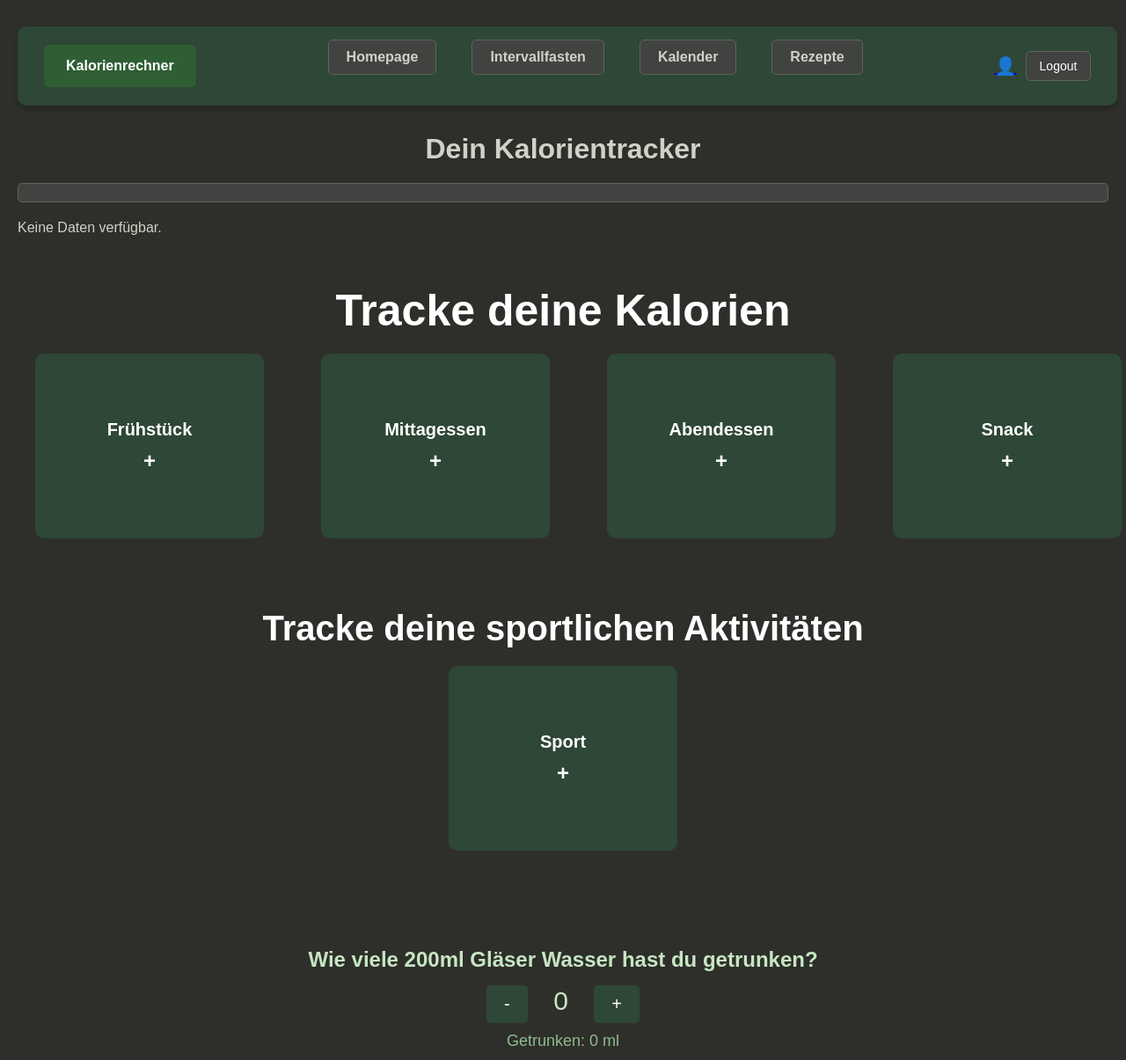
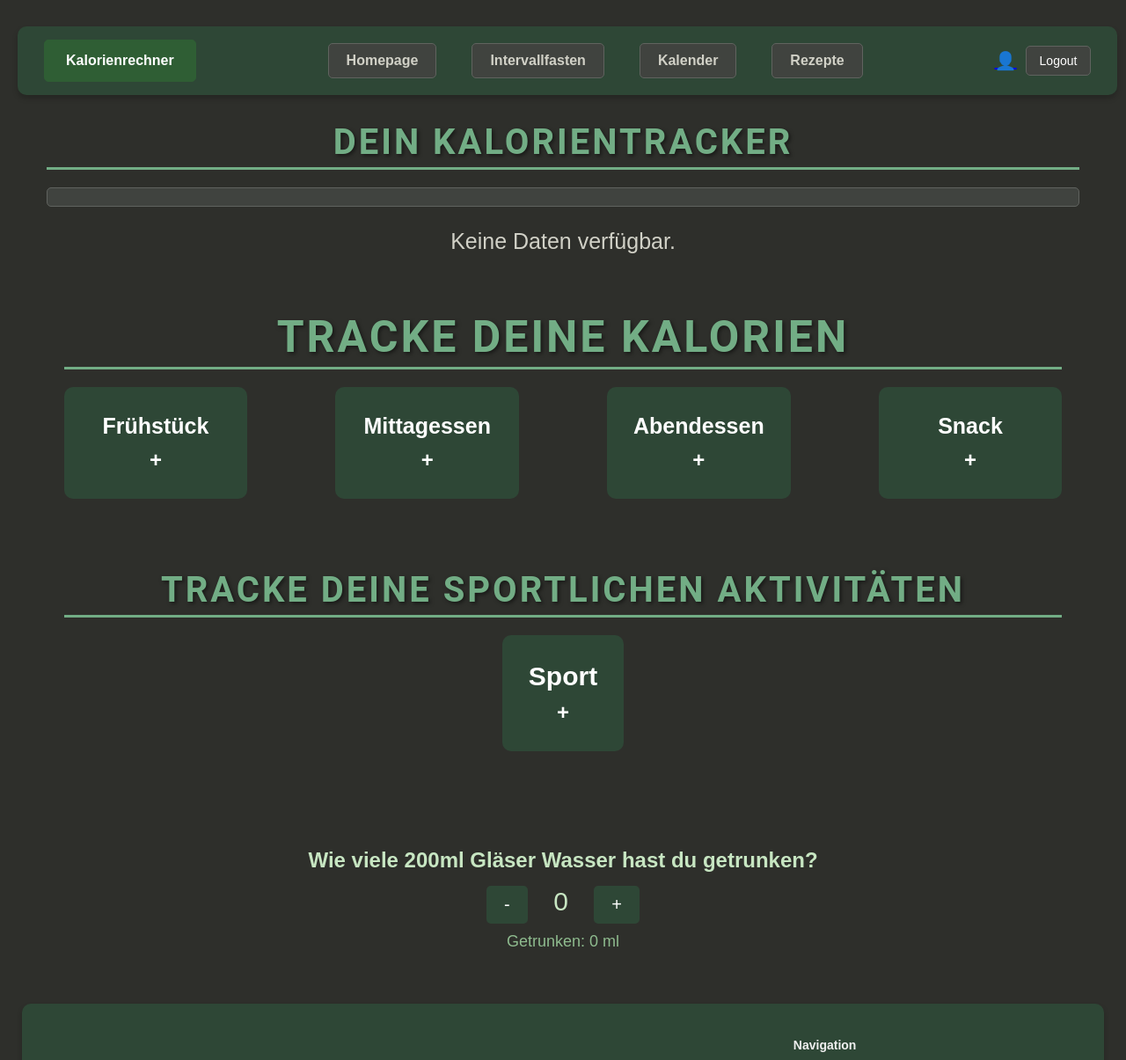
Before and after one commit to markus-schaaf/webproject, a Django app: page /trackerapp/ in a window 1280 px wide. Shown: the top 1205 px of the page at 88% size. Run offline with Django 5.2, Linux system fonts and the light colour scheme; a user stored in the database is signed in; data comes from the database, SQL or seed files in the repository.

Commit message:
Optik trackerapp

```diff
--- a/trackerapp/templates/Trackerapp.html
+++ b/trackerapp/templates/Trackerapp.html
@@ -9,81 +9,104 @@
         background-color: #2e2f2b;
         color: #d1d1c7;
         margin: 0;
-        padding: 20px;
         display: flex;
         flex-direction: column;
         align-items: center;
+        justify-content: center;
     }
 
     h1 {
-        text-align: center;
-        margin-bottom: 20px;
+        font-family: 'Roboto', sans-serif;
+        font-size: 2.5rem;
+        font-weight: 700;
+        color: #72ad85;
+        text-transform: uppercase;
+        letter-spacing: 3px;
+        text-shadow: 2px 2px 4px rgba(0, 0, 0, 0.5);
+        text-align: center; /* Horizontales Zentrieren */
+        margin: 20px auto; /* Zentriert den Block im Container */
+        border-bottom: 3px solid #72ad85;
+        padding-bottom: 5px;
     }
 
     .navigation {
         display: flex;
         justify-content: center;
-        margin-bottom: 20px;
     }
 
     .nav-link {
         text-decoration: none;
-        color: #007bff;
+        color: #00ff15;
         font-weight: bold;
         margin: 0 15px;
         font-size: 1rem;
     }
 
     .nav-link:hover {
-        text-decoration: none;
+        text-decoration: underline;
     }
 
     .summary {
         display: flex;
-        justify-content: space-between;
-        width: 80%;
+        flex-wrap: wrap;
+        justify-content: center;
         padding: 20px;
-        border-radius: 10px;
-        margin-bottom: 20px;
         color: #fff;
+        text-align: center;
     }
 
     .summary div {
-        text-align: center;
         flex: 1;
+        min-width: 200px;
+    }
+    .summary div h3 {
+        font-size: 30px;
+    }
+    .summary div p {
+        font-size: 30px;
+        color: #72ad85;
+        font-weight: bold;
     }
 
     .result {
         font-size: 2.5rem;
         font-weight: bold;
-        margin: 30px 0;
-        color: #00ff7f; /* Grün für positives Ergebnis */
+        color: #72ad85;
+        margin: 20px 0;
+        text-align: center;
     }
 
     .nutrients {
-        display: flex;
-        justify-content: space-between;
-        width: 80%;
+        display: grid;
+        grid-template-columns: repeat(auto-fit, minmax(300px, 1fr));
+        gap: 20px;
+        width: 100%;
     }
 
     .nutrients div {
-        flex: 1;
+        background-color: #444;
         padding: 20px;
         border-radius: 10px;
         text-align: center;
-        margin: 0 10px;
+        color: #fff;
     }
 
     .nutrients div h3 {
         font-size: 1.2rem;
         margin-bottom: 10px;
-        color: #ffcc00; /* Gelb für Überschriften */
+        color: #72ad85;
+
     }
 
     .nutrients div p {
         font-size: 1.5rem;
         margin: 0;
     }
+    .message {
+        display: flex;
+        flex-wrap: wrap;
+        justify-content: center;
+        width: 100%;font-size: 25px;    }
 </style>
 
 <h1>Dein Kalorientracker</h1>
@@ -128,21 +151,25 @@
         <div>
             <h3>Gegessene Kohlenhydrate</h3>
             <p>{{ daily_food_entry.carbohydrates_eaten }} g</p>
+
             <h3>Gegessenes Fett</h3>
             <p>{{ daily_food_entry.fat_eaten }} g</p>
+
             <h3>Gegessenes Protein</h3>
             <p>{{ daily_food_entry.protein_eaten }} g</p>
         </div>
 
-        <!-- Rechts: Zielwerte -->
         <div>
             <h3>Ziel Kohlenhydrate</h3>
             <p>{{ daily_food_entry.carbohydrates }} g</p>
+
             <h3>Ziel Fett</h3>
             <p>{{ daily_food_entry.fat }} g</p>
+
             <h3>Ziel Protein</h3>
             <p>{{ daily_food_entry.protein }} g</p>
         </div>
+
     </div>
 {% else %}
     <!-- Kein Eintrag für das ausgewählte Datum -->
--- a/trackerapp/templates/tracker-function/food-tracker.html
+++ b/trackerapp/templates/tracker-function/food-tracker.html
@@ -16,6 +16,7 @@
         .kalorientracker-container h1 {
             margin-top: 20px;
             font-size: 50px;
+            color: #72ad85;
         }
 
         .kalorientracker-buttons {
@@ -37,10 +38,8 @@
             flex-direction: column;
             justify-content: center;
             align-items: center;
-            font-size: 20px; /* Vergrößert die Schrift */
+            font-size: 25px; /* Vergrößert die Schrift */
             font-weight: bold;
-            width: 200px; /* Setzt eine feste Breite */
-            height: 150px; /* Setzt eine feste Höhe */
             transition: transform 0.3s ease, background-color 0.3s ease;
         }
 
--- a/trackerapp/templates/tracker-function/sport-tracker.html
+++ b/trackerapp/templates/tracker-function/sport-tracker.html
@@ -16,6 +16,7 @@
         .sporttracker-container h1 {
             margin-top: 20px;
             font-size: 40px;
+            color: #72ad85;
         }
 
         .sporttracker-buttons {
@@ -36,10 +37,8 @@
             flex-direction: column;
             justify-content: center;
             align-items: center;
-            font-size: 20px; /* Vergrößert die Schrift */
+            font-size: 30px; /* Vergrößert die Schrift */
             font-weight: bold;
-            width: 200px; /* Setzt eine feste Breite */
-            height: 150px; /* Setzt eine feste Höhe */
             transition: transform 0.3s ease, background-color 0.3s ease;
         }
 
```
